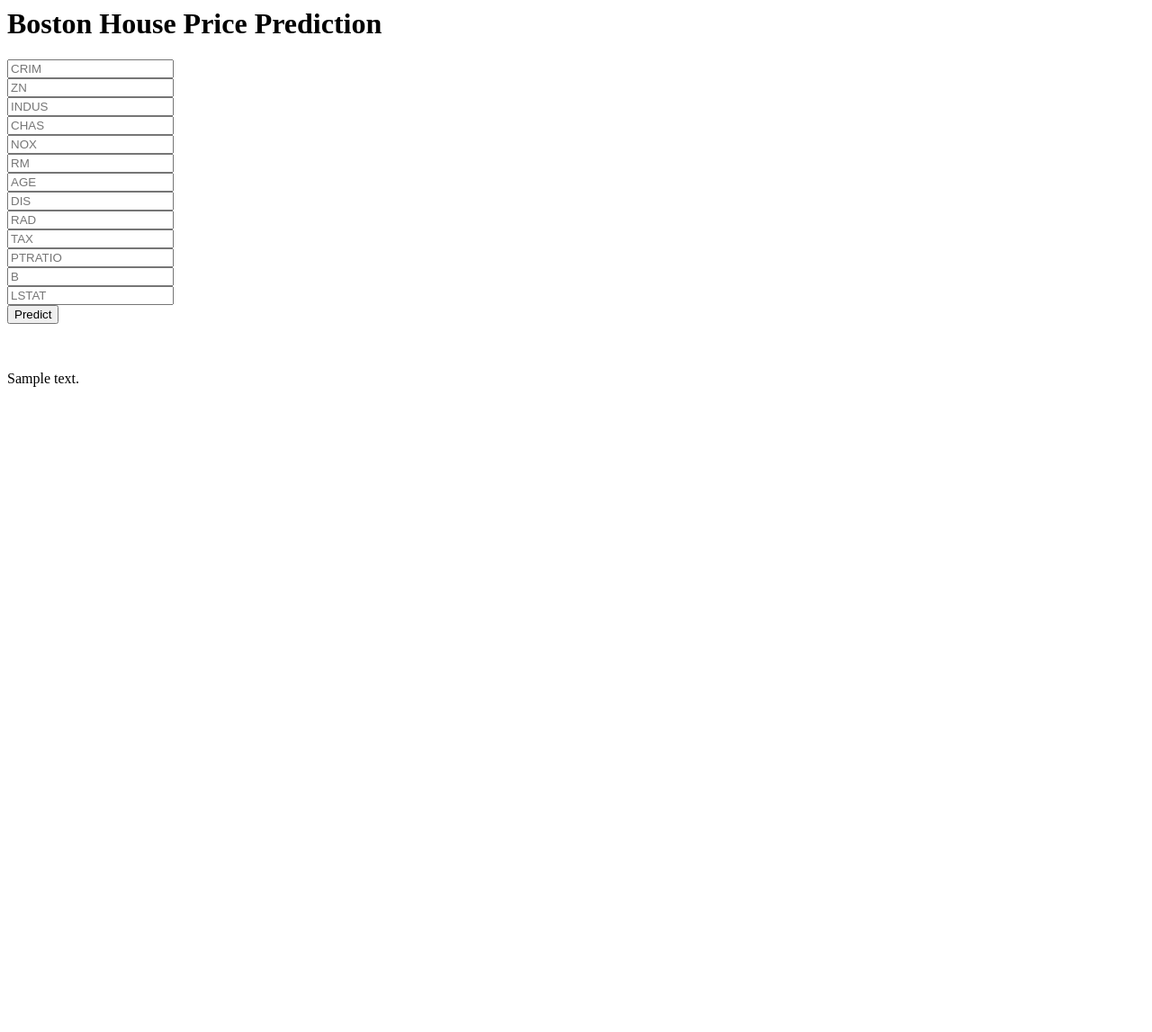
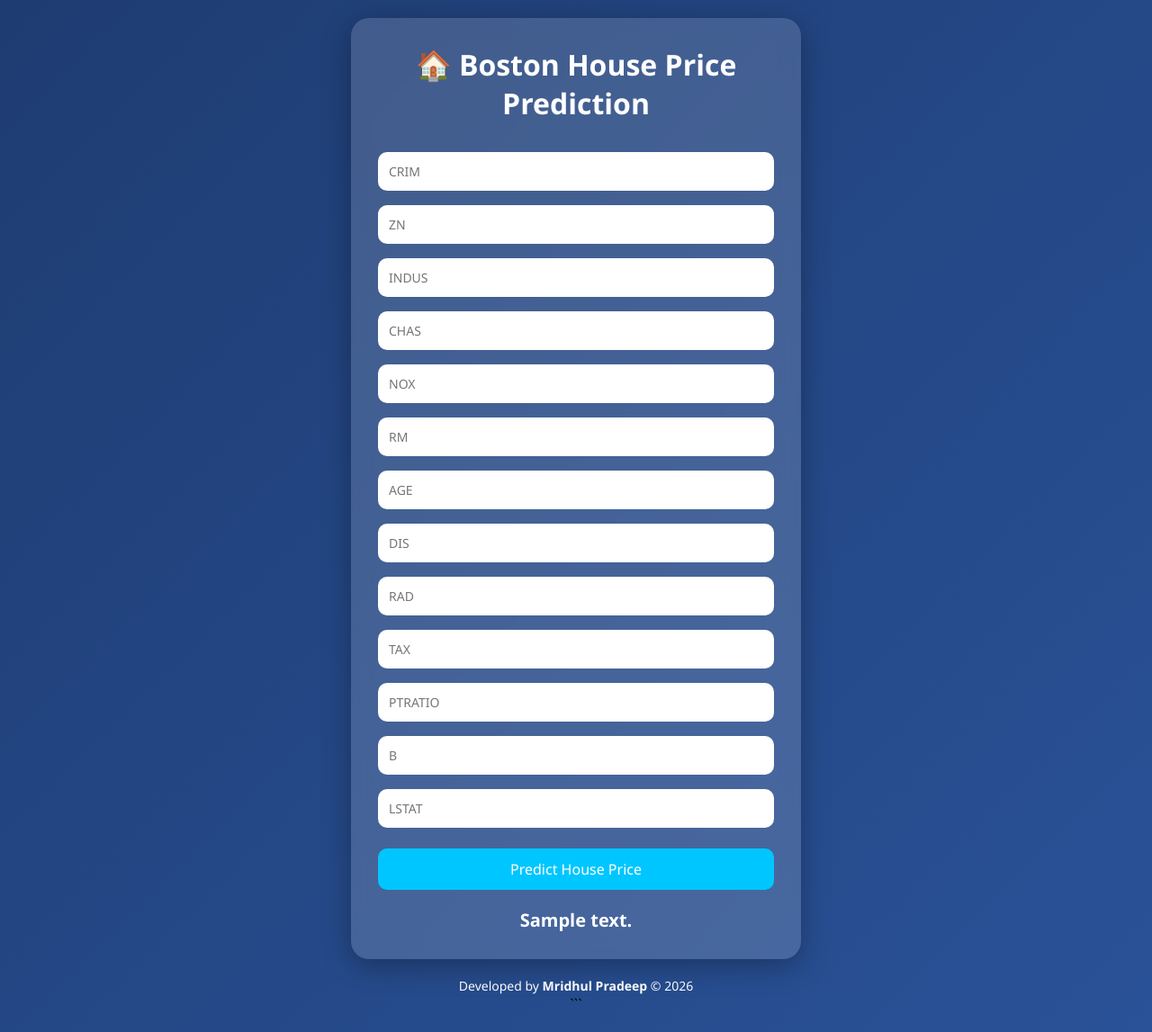
Before and after one commit to mridhultp/house_price_prediction, a Flask app: template templates/home.html in a window 1280 px wide. Shown: the whole page at 90% size. Before the commit the page ends 430 px from the top, so only its background shows below. Run offline with Flask 3, Linux system fonts and the light colour scheme; the template is opened without the code that fills it: most values are stand-ins (such as "Sample title", 1, 10 or a date in 2020); parts of the project's set-up code (start-up, migrations or seed data) failed here and were passed over.

Commit message:
web site updated

````diff
--- a/templates/home.html
+++ b/templates/home.html
@@ -1,47 +1,149 @@
+
+<!DOCTYPE html>
+<html lang="en">
+<head>
+    <meta charset="UTF-8">
+    <meta name="viewport" content="width=device-width, initial-scale=1.0">
+    <title>Boston House Price Prediction</title>
+
+    <style>
+        *{
+            margin:0;
+            padding:0;
+            box-sizing:border-box;
+            font-family:'Segoe UI', Tahoma, Geneva, Verdana, sans-serif;
+        }
+
+        body{
+            min-height:100vh;
+            display:flex;
+            justify-content:center;
+            align-items:center;
+            flex-direction:column;
+            background:linear-gradient(135deg,#1e3c72,#2a5298);
+            padding:20px;
+        }
+
+        .login{
+            width:500px;
+            max-width:95%;
+            background:rgba(255,255,255,0.15);
+            backdrop-filter:blur(10px);
+            border-radius:20px;
+            padding:30px;
+            box-shadow:0 8px 32px rgba(0,0,0,0.3);
+            text-align:center;
+        }
+
+        h1{
+            color:white;
+            margin-bottom:25px;
+        }
+
+        input{
+            width:100%;
+            padding:12px;
+            margin:8px 0;
+            border:none;
+            border-radius:10px;
+            font-size:14px;
+            outline:none;
+        }
+
+        input:focus{
+            box-shadow:0 0 10px #00d4ff;
+        }
+
+        .btn{
+            width:100%;
+            padding:12px;
+            margin-top:15px;
+            border:none;
+            border-radius:10px;
+            background:#00c6ff;
+            color:white;
+            font-size:16px;
+            cursor:pointer;
+            transition:0.3s;
+        }
+
+        .btn:hover{
+            background:#0072ff;
+            transform:scale(1.03);
+        }
+
+        .prediction{
+            margin-top:20px;
+            color:white;
+            font-size:20px;
+            font-weight:bold;
+        }
+
+        footer{
+            margin-top:20px;
+            color:white;
+            font-size:14px;
+            text-align:center;
+        }
+
+        @media(max-width:600px){
+            .login{
+                width:100%;
+            }
+        }
+    </style>
+</head>
+
 <body>
+
     <div class="login">
-        <h1>Boston House Price Prediction</h1>
 
-        <!-- Main input for receiving query to our ML model -->
+        <h1>🏠 Boston House Price Prediction</h1>
+
         <form action="{{ url_for('predict') }}" method="post">
 
-            <input type="text" name="CRIM" placeholder="CRIM" required /><br>
+            <input type="text" name="CRIM" placeholder="CRIM" required>
 
-            <input type="text" name="ZN" placeholder="ZN" required /><br>
+            <input type="text" name="ZN" placeholder="ZN" required>
 
-            <input type="text" name="INDUS" placeholder="INDUS" required /><br>
+            <input type="text" name="INDUS" placeholder="INDUS" required>
 
-            <input type="text" name="CHAS" placeholder="CHAS" required /><br>
+            <input type="text" name="CHAS" placeholder="CHAS" required>
 
-            <input type="text" name="NOX" placeholder="NOX" required /><br>
+            <input type="text" name="NOX" placeholder="NOX" required>
 
-            <input type="text" name="RM" placeholder="RM" required /><br>
+            <input type="text" name="RM" placeholder="RM" required>
 
-            <input type="text" name="AGE" placeholder="AGE" required /><br>
+            <input type="text" name="AGE" placeholder="AGE" required>
 
-            <input type="text" name="DIS" placeholder="DIS" required /><br>
+            <input type="text" name="DIS" placeholder="DIS" required>
 
-            <input type="text" name="RAD" placeholder="RAD" required /><br>
+            <input type="text" name="RAD" placeholder="RAD" required>
 
-            <input type="text" name="TAX" placeholder="TAX" required /><br>
+            <input type="text" name="TAX" placeholder="TAX" required>
 
-            <input type="text" name="PTRATIO" placeholder="PTRATIO" required /><br>
+            <input type="text" name="PTRATIO" placeholder="PTRATIO" required>
 
-            <input type="text" name="B" placeholder="B" required /><br>
+            <input type="text" name="B" placeholder="B" required>
 
-            <input type="text" name="LSTAT" placeholder="LSTAT" required /><br>
+            <input type="text" name="LSTAT" placeholder="LSTAT" required>
 
-            <button type="submit" class="btn btn-primary btn-block btn-large">
-                Predict
+            <button type="submit" class="btn">
+                Predict House Price
             </button>
 
         </form>
 
-        <br>
-        <br>
-
-        {{ prediction_text }}
+        <div class="prediction">
+            {{ prediction_text }}
+        </div>
 
     </div>
+
+    <footer>
+        <p>Developed by <strong>Mridhul Pradeep</strong> © 2026</p>
+    </footer>
+
 </body>
 </html>
+```
````
